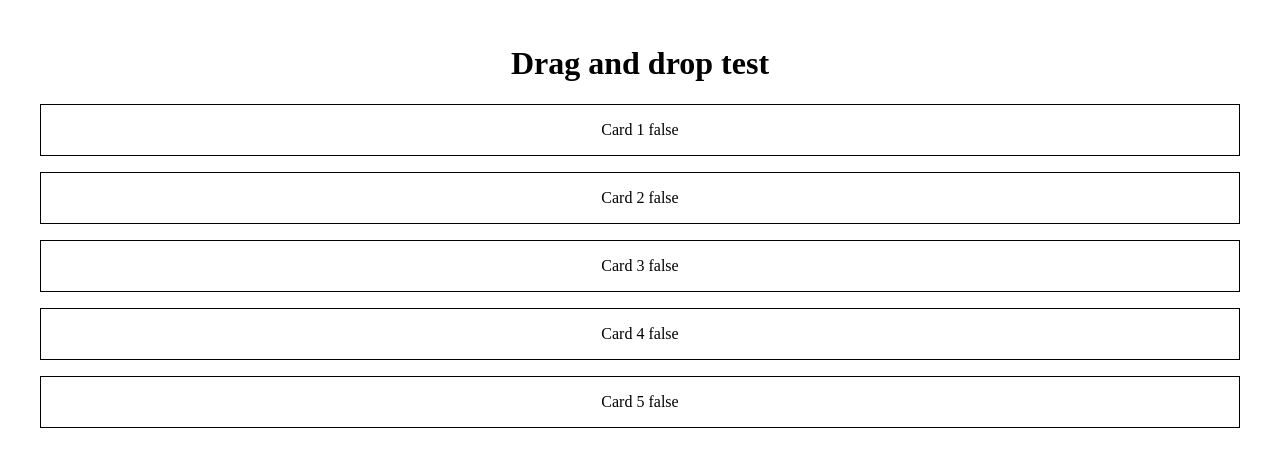
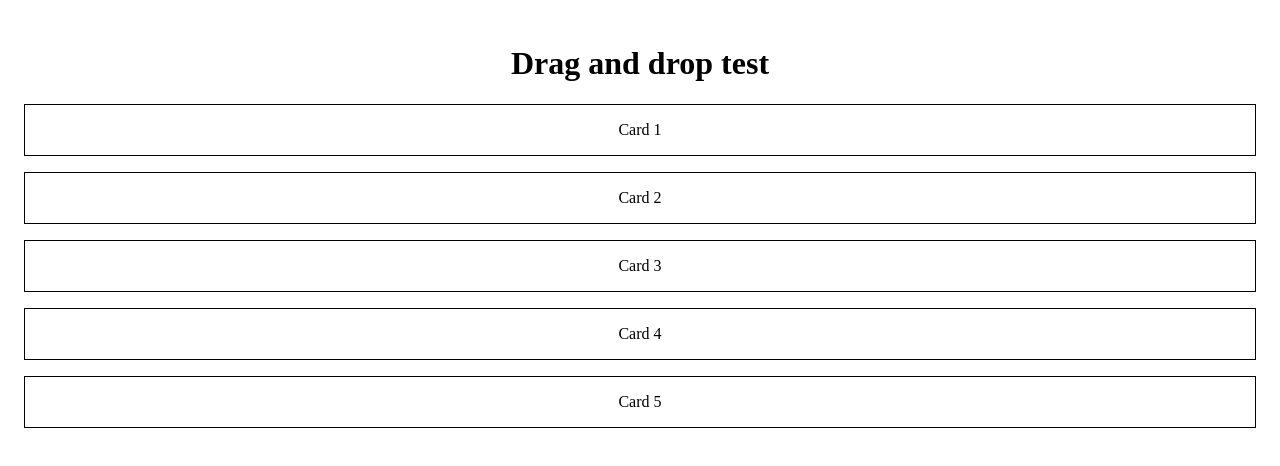
Before and after one commit to e0en/drag-and-drop, a Svelte app: page / in a window 1280 px wide. Shown: the top 466 px of the page. Built offline with nearby package versions, Linux system fonts and the light colour scheme.

Commit message:
Make items draggable

```diff
--- a/src/DraggableItem.svelte
+++ b/src/DraggableItem.svelte
@@ -3,35 +3,49 @@
 
 export let itemId
 export let isSelected = false
+export let xDrag = 0
+export let yDrag = 0
 
 const dispatch = createEventDispatcher()
+let elem
 
-  function mousedown_handler(ev) {
-    dispatch("selectItem", { itemId: itemId })
+function mousedown_handler (ev) {
+  const oldStyle = window.getComputedStyle(elem)
+  elem.style.width = oldStyle.getPropertyValue('width')
+  elem.style.height = oldStyle.getPropertyValue('height')
+  const msg = {
+    itemId: itemId,
+    clickX: ev.clientX,
+    clickY: ev.clientY
   }
-
-  function mouseup_handler(ev) {
-    isSelected = false
+  dispatch("selectItem", msg)
 }
 </script>
 
 <style>
   div {
+    transition-duration: 0.2s;
     box-sizing: border-box;
     border: 1px solid black;
-    margin: 1em;
+    margin: 1em 0;
     padding: 1em;
     user-select: none;
+    background: white;
   }
-
   .selected {
-    border: 2px solid red;
+    position: fixed;
+    margin: 0;
+    transition-duration: 0s;
+    z-index: 9999;
+    background: yellow;
   }
 </style>
 
 <div
   class:selected={isSelected}
    on:mousedown={mousedown_handler}
-  on:mouseup={mouseup_handler}>
-  Card {itemId} {isSelected}
+   style="transform: translate({xDrag}px, {yDrag}px);"
+   bind:this={elem}
+   >
+   Card {itemId}
 </div>
--- a/src/DraggableList.svelte
+++ b/src/DraggableList.svelte
@@ -5,22 +5,37 @@ import DraggableItem from "./DraggableItem.svelte"
 export let count
 
 let items = []
+let selectedItemIdx = null
+let clickY = null
 
 onMount(async () => {
   items = [...Array(parseInt(count)).keys()].map(function(i) {
-    return { itemId: i + 1, isSelected: false }
+    return { itemId: i + 1, isSelected: false, yDrag: 0 }
   })
 })
 
 function handleSelect(ev) {
+  const chosenItemId = ev.detail.itemId
   for (var i = 0; i < items.length; i++) {
-    items[i].isSelected = items[i].itemId == ev.detail.itemId
+    if (items[i].itemId == chosenItemId) {
+      items[i].isSelected = true
+      selectedItemIdx = i
+      clickY = ev.detail.clickY
+    }
   }
 }
 
 function handleMouseUp(ev) {
   for (var i = 0; i < items.length; i++) {
     items[i].isSelected = false
+    items[i].yDrag = 0
+  }
+  selectedItemIdx = null
+}
+
+function handleMouseMove(ev) {
+  if (!(selectedItemIdx === null)) {
+    items[selectedItemIdx].yDrag = ev.clientY - clickY
   }
 }
 </script>
@@ -28,13 +43,14 @@ function handleMouseUp(ev) {
 <style>
 </style>
 
-<svelte:window on:mouseup={handleMouseUp} />
+<svelte:window on:mouseup={handleMouseUp} on:mousemove={handleMouseMove} />
 
 <section>
   {#each items as item}
     <DraggableItem
       itemId={item.itemId}
       isSelected={item.isSelected}
+      yDrag={item.yDrag}
       on:selectItem={handleSelect} />
   {/each}
 </section>
```
Lines whose indentation alone changed are shown as unchanged.
